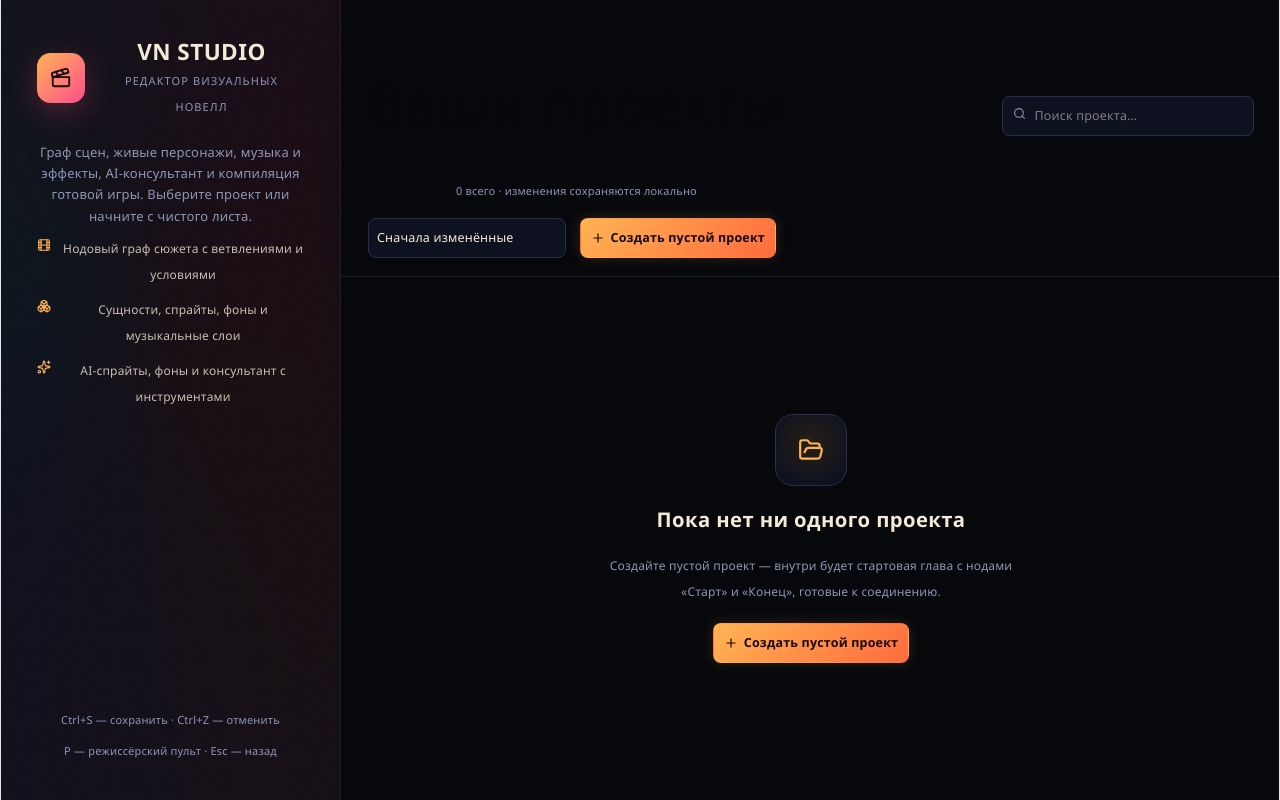
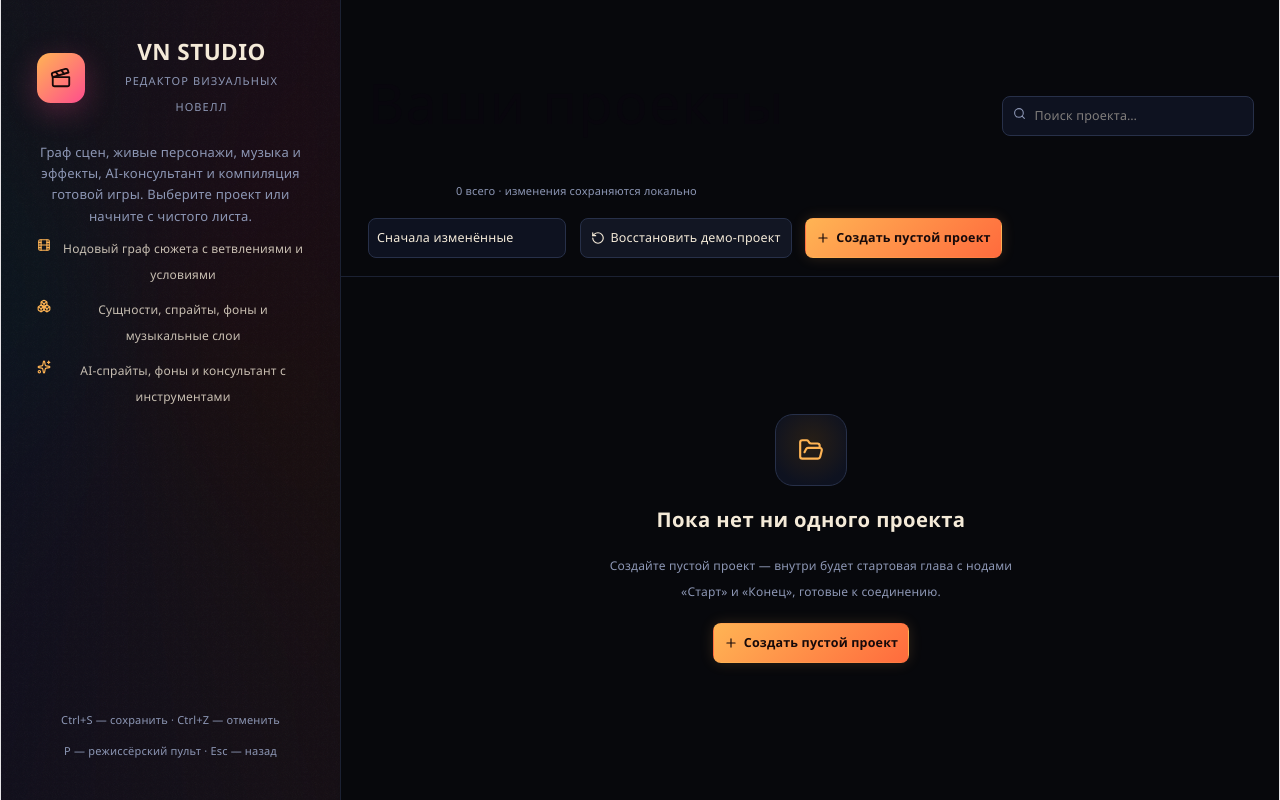
Before and after one commit to ItsNotMyDay/vn-studio, a React (Vite) app in the folder app/: page / in a window 1280 px wide. Built offline with nearby package versions, Linux system fonts and the light colour scheme.

Commit message:
Move demo restore button to Your Projects

```diff
--- a/app/src/Launcher.tsx
+++ b/app/src/Launcher.tsx
@@ -1,5 +1,5 @@
 import { useMemo, useState } from 'react';
-import { Clapperboard, Plus, Search, FolderOpen, Copy, Trash2, Pencil, Check, X, Film, Boxes, Clock, Sparkles, Play, History } from 'lucide-react';
+import { Clapperboard, Plus, Search, FolderOpen, Copy, Trash2, Pencil, Check, X, Film, Boxes, Clock, Sparkles, Play, History, RotateCcw } from 'lucide-react';
 import { useStore } from './store';
 
 const COVERS = [
@@ -100,6 +100,9 @@ export function Launcher() {
             <option value="created">Сначала новые</option>
             <option value="name">По имени</option>
           </select>
+          <button className="btn" onClick={() => s.restoreDemoProject()}>
+            <RotateCcw size={14} /> Восстановить демо-проект
+          </button>
           <button className="btn btn-primary" onClick={() => s.createEmptyProject()}>
             <Plus size={14} /> Создать пустой проект
           </button>
```
